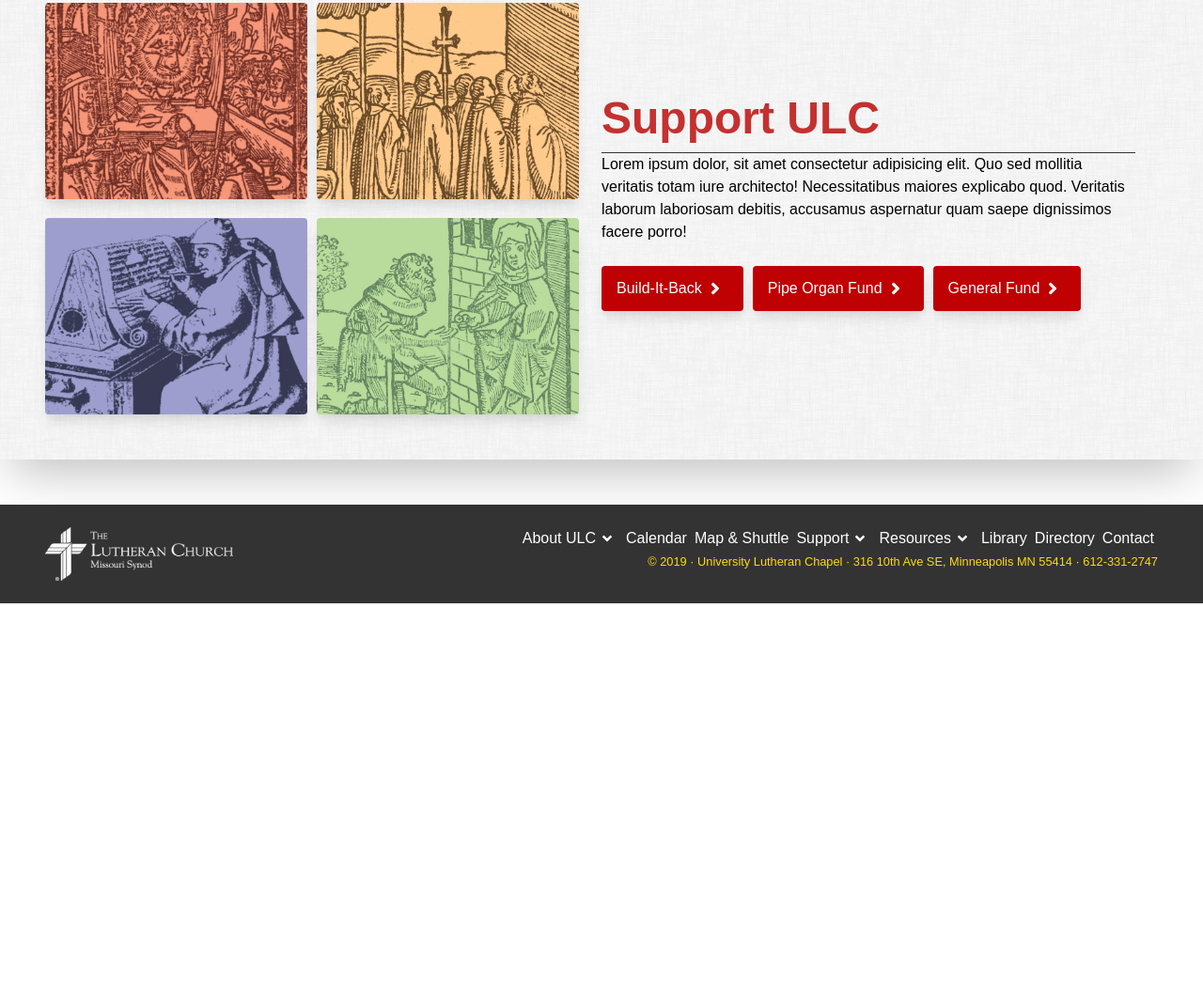
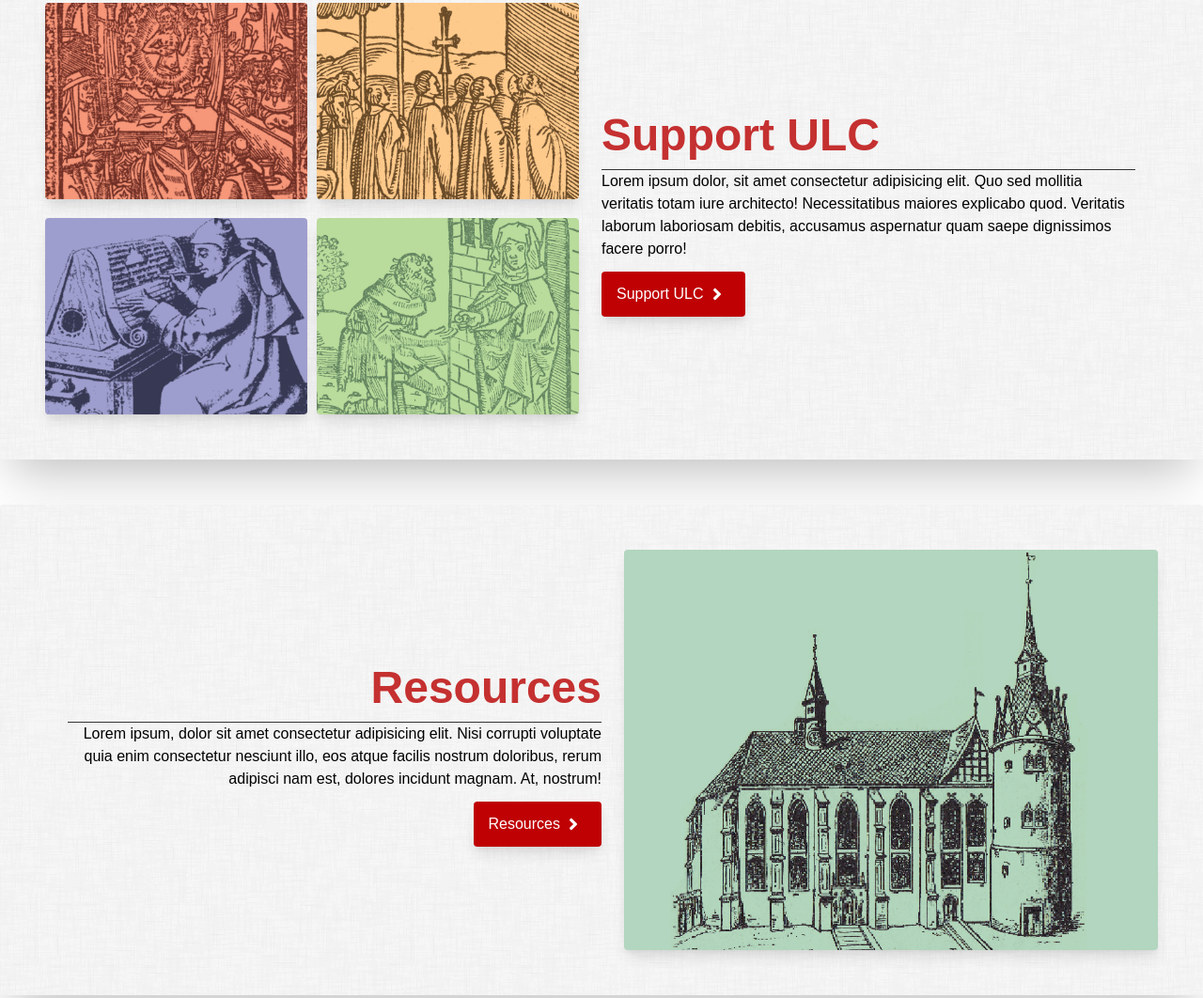
Before and after one commit to dchoinie/ulcmn, a Gatsby site: page / in a window 1280 px wide. Shown: the part 1987-3049 px from the top of the page at 94% size. Before the commit the page ends 2629 px from the top, so only its background shows below. Built offline with nearby package versions, Linux system fonts and the light colour scheme; Gatsby itself is replaced by a stand-in of ours; a web font is replaced by a local one.

Commit message:
Index page resources component added
Decided each index page component should have 1 single button, so need to create summary pages for "support" & "resources"

```diff
--- a/src/components/buttons/button.js
+++ b/src/components/buttons/button.js
@@ -24,7 +24,7 @@ export class button extends Component {
 
   render() {
     return (
-      <div className="flex my-6 cursor-pointer">
+      <div className="flex mt-3 cursor-pointer">
         <Link
           to={this.props.to}
           className="rounded px-4 py-2 capitalize leading-loose whitespace-no-wrap shadow-lg"
--- /dev/null
+++ b/src/components/resources.js
@@ -0,0 +1,38 @@
+import React, { Component } from "react";
+import { Link } from "gatsby";
+import Waves from "../images/dust_scratches.png";
+import Church from "../images/church.png";
+import Button from "../components/buttons/button";
+
+export class resources extends Component {
+  render() {
+    return (
+      <div
+        className="container mx-auto py-12 p-6 rounded flex-row lg:flex lg:shadow-2xl lg:p-12 lg:my-12"
+        style={{ backgroundImage: `url(${Waves})` }}
+      >
+        <div className="w-full text-center mb-4 lg:text-right lg:self-center lg:mx-6 lg:w-2/4 lg:mb-0">
+          <Link to="worship" className="text-red-700">
+            <h2 className="font-bold lg:text-5xl">Resources</h2>
+          </Link>
+          <hr style={{ borderTop: "1px solid var(--gray-main)" }} />
+          <p>
+            Lorem ipsum, dolor sit amet consectetur adipisicing elit. Nisi
+            corrupti voluptate quia enim consectetur nesciunt illo, eos atque
+            facilis nostrum doloribus, rerum adipisci nam est, dolores incidunt
+            magnam. At, nostrum!
+          </p>
+          <div className="flex justify-center lg:justify-end">
+            <Button to="resources" text="Resources" />
+          </div>
+        </div>
+        <div className="w-full lg:w-2/4">
+          {/* Replace with image of finished chapel */}
+          <img src={Church} alt="church" className="rounded shadow-lg" />
+        </div>
+      </div>
+    );
+  }
+}
+
+export default resources;
--- a/src/components/support.js
+++ b/src/components/support.js
@@ -77,18 +77,8 @@ export class support extends Component {
             explicabo quod. Veritatis laborum laboriosam debitis, accusamus
             aspernatur quam saepe dignissimos facere porro!
           </p>
-          <div className="flex">
-            <Button
-              to="build-it-back"
-              text="Build-It-Back"
-              marginRight="10px"
-            />
-            <Button
-              to="build-it-back"
-              text="Pipe Organ Fund"
-              marginRight="10px"
-            />
-            <Button to="build-it-back" text="General Fund" marginRight="10px" />
+          <div className="flex flex-col justify-center items-center lg:flex-row lg:justify-start">
+            <Button to="support" text="Support ULC" />
           </div>
         </div>
       </div>
--- a/src/pages/index.js
+++ b/src/pages/index.js
@@ -5,6 +5,7 @@ import Hero from "../components/Hero";
 import About from "../components/about";
 import WorshipWithUs from "../components/worshipWithUs";
 import Support from "../components/support";
+import Resources from "../components/resources";
 import Footer from "../components/layout/footer";
 
 const IndexPage = () => {
@@ -15,6 +16,7 @@ const IndexPage = () => {
       <About />
       <WorshipWithUs />
       <Support />
+      <Resources />
       <Footer />
     </>
   );
```
Also changed, not shown: src/images/church.png (added), src/images/prism.png (deleted).
